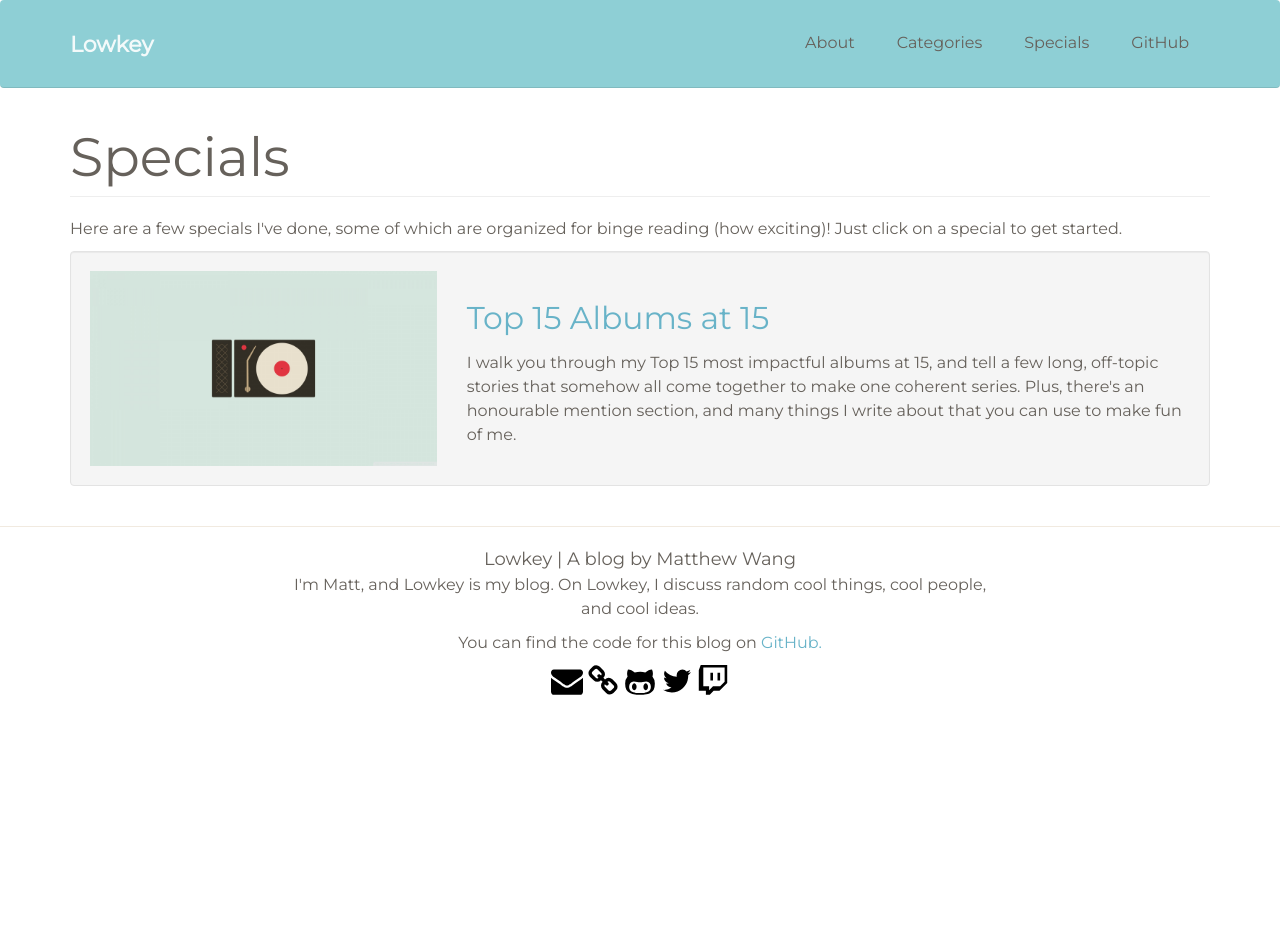
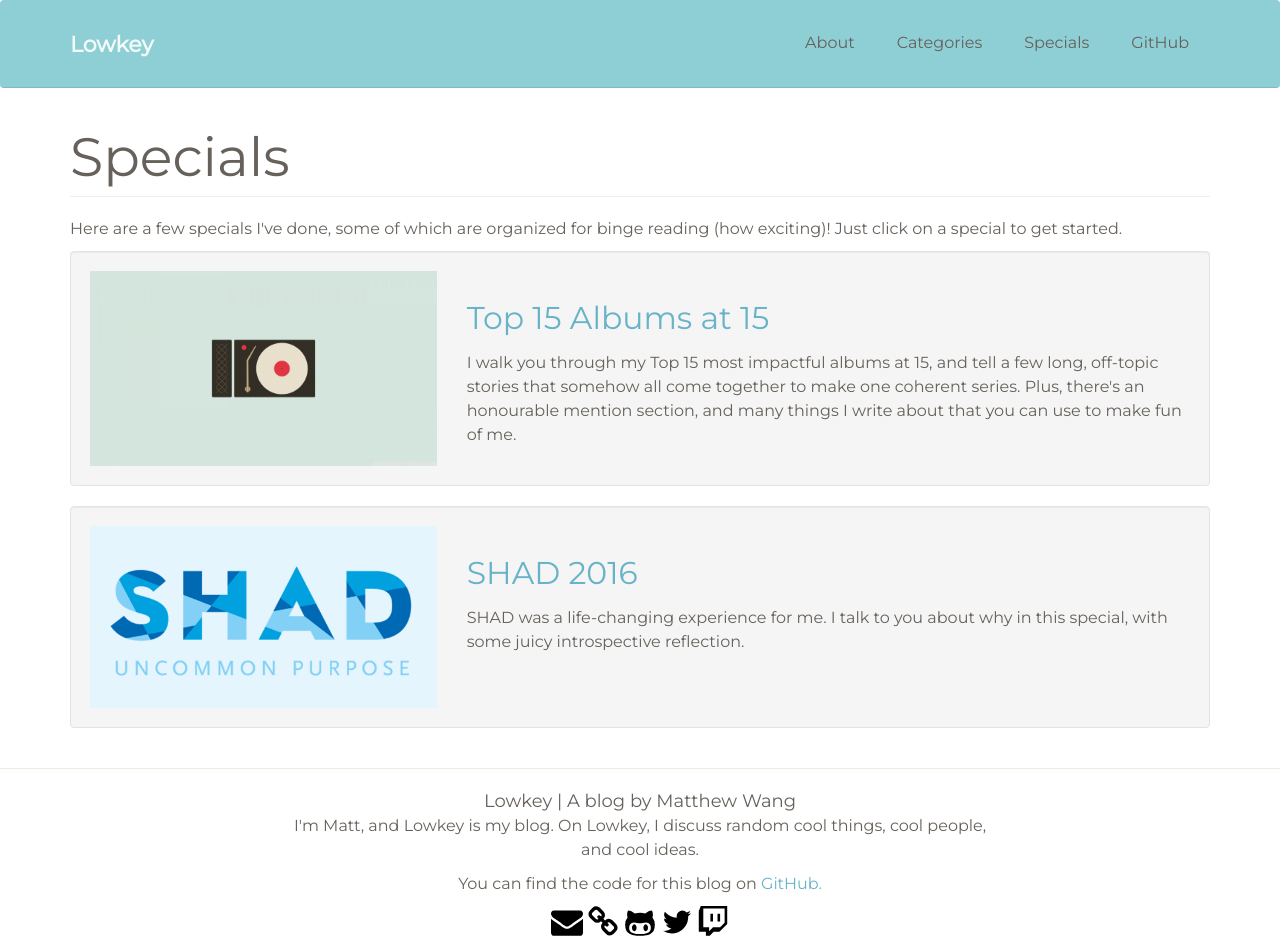
Before and after one commit to mattxwang/lowkey, a Jekyll site: the page built from specials.html, in a window 1280 px wide. Built offline with Jekyll 4.4.1, drawn with Linux system fonts in a browser that asks for light colours; before the commit the page ends 900 px from its top, so only the background shows below that.

Commit message:
adds a shad specials category, does a bit of editing

```diff
--- a/_posts/2016-07-16-half-way-there-shad.markdown
+++ b/_posts/2016-07-16-half-way-there-shad.markdown
@@ -8,9 +8,9 @@ author: "Tired SHAD Matthew Wang"
 
 *Hey there! If you don't know, I'm at SHAD @ Mac (and will be for the next two weeks). While I said I'd post weekly updates, SHAD has been insanely busy; that being said, I'll try my best to talk about it now.*
 
-**SHAD is a very interesting program**: unlike most summer programs (like DEEP) where the goal is to build a community and teach life skills, with science still being important but not as heavily prioritized. The focus around these life skills makes sense: after all, it's much easier to learn how to name ionic bonds or calculate velocity than how to work as a team, how to lead, and how to make friends. It's compounded by SHAD's uber-diversity; very few SHADs (at least in my personal experience) have similar skillsets. There are ARCT pianists, there are professional yo-yo throwers, there are national level public speak-offs, there are CWSF Gold Medalists, there are internationally ranked javelin throwers. Making teams, and ultimately friends with these people is pretty freaking awesome.
+**SHAD is a very interesting program**: unlike most summer programs (like DEEP), the goal is to build a community and teach life skills, with science taking a backseat. The focus around these life skills makes sense: after all, it's much easier to learn how to name ionic bonds or calculate velocity than how to work as a team, how to lead, and how to make friends. It's compounded by SHAD's uber-diversity; very few SHADs (at least in my personal experience) have similar skillsets. There are ARCT pianists, there are professional yo-yo throwers, there are national level public speak-offs, there are CWSF Gold Medalists, there are internationally ranked javelin throwers. Making teams, and ultimately friends with these people is pretty freaking awesome.
 
-This post is going to get long, I'm just going to let you know ahead of time. Let's talk about what I've learned.
+This post is not going to be long; it's quite busy here. But I'll elaborate more in the future.
 
 ## Teamwork
 
--- a/specials.html
+++ b/specials.html
@@ -21,3 +21,18 @@ permalink: /specials/
     </div>
   </div>
 </div>
+<div class="well">
+  <div class="row">
+    <div class="col-sm-4">
+      <a href="{{site.baseurl}}/specials/shad2016/">
+        <img class="img-responsive" src="{{site.baseurl}}/img/shad.png" alt="SHAD Logo"/>
+      </a>
+    </div>
+    <div class="col-sm-8">
+      <h2><a href="{{site.baseurl}}/specials/shad2016/">SHAD 2016</a></h2>
+      <p>
+        SHAD was a life-changing experience for me. I talk to you about why in this special, with some juicy introspective reflection.
+      </p>
+    </div>
+  </div>
+</div>
```
Also changed, not shown: _specials/shad2016.html (added, +24 -0 lines), img/shad.png (added).
